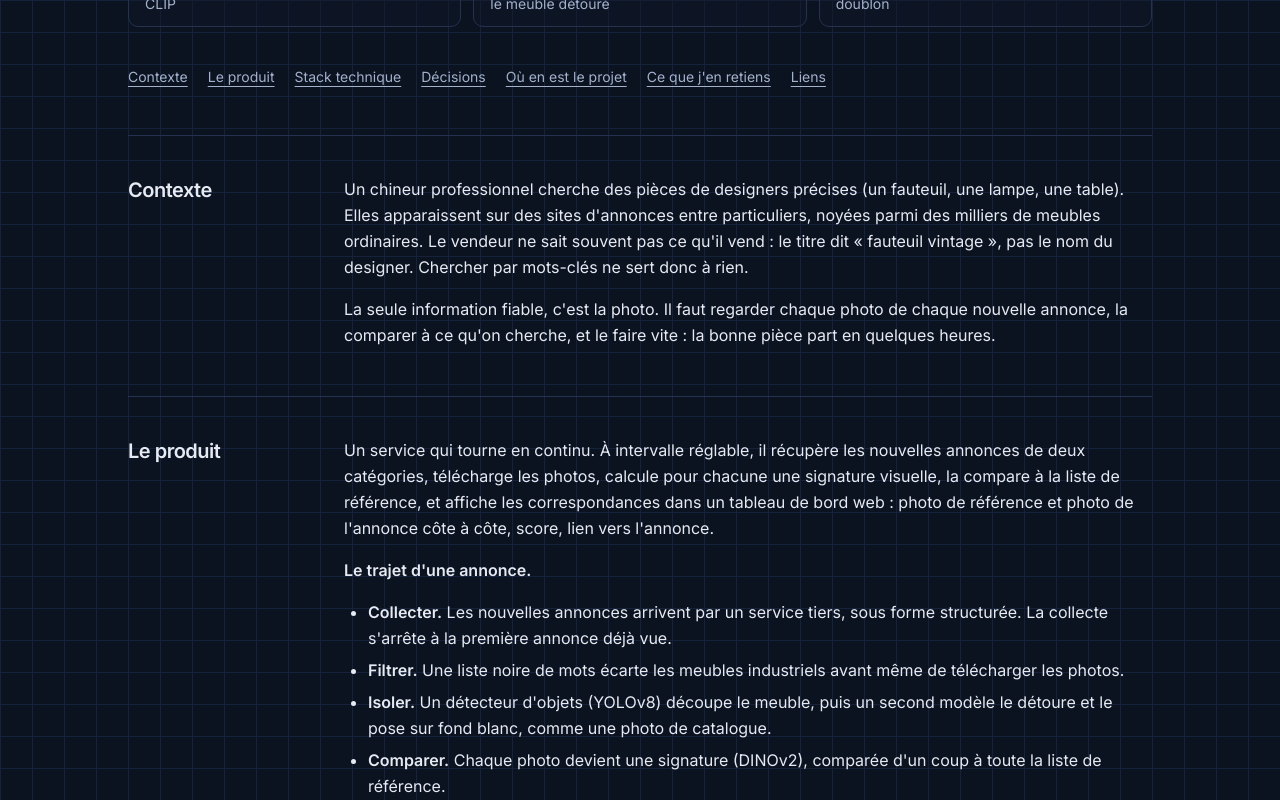
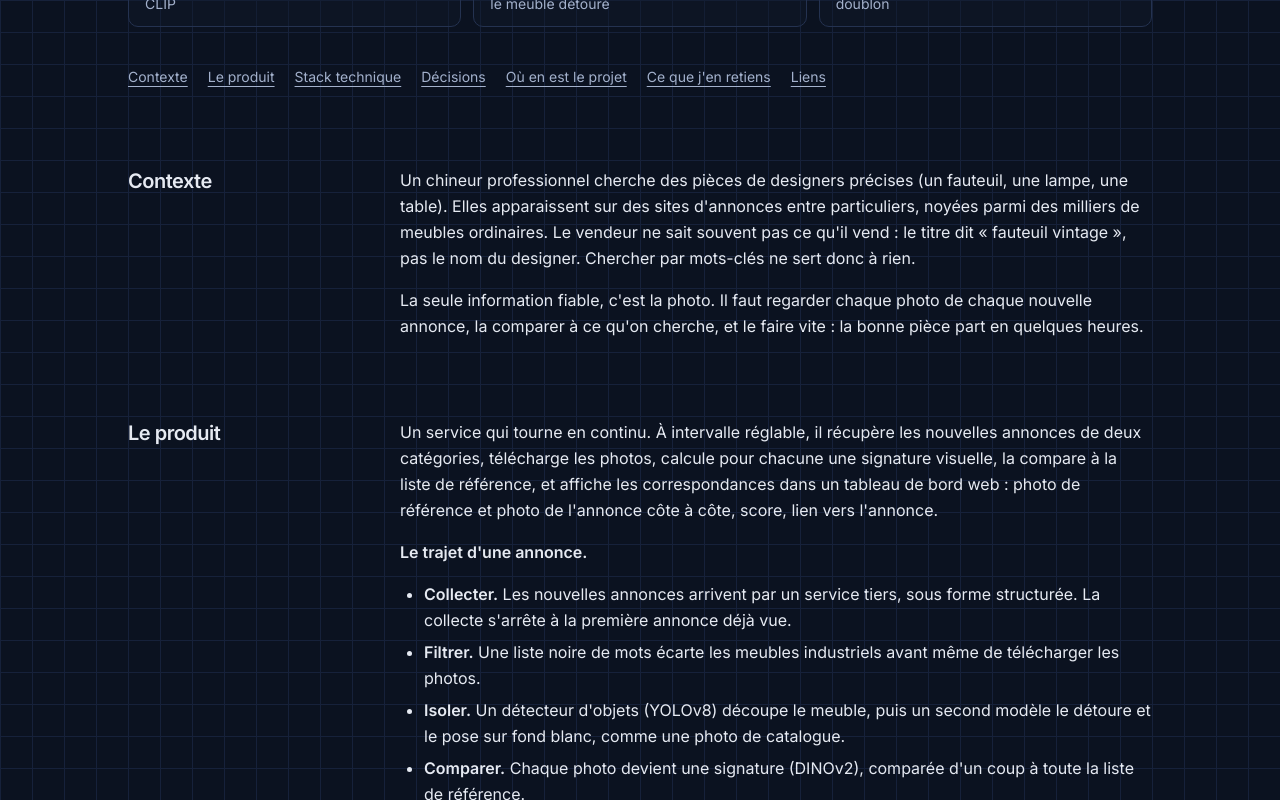
Before and after one commit to cedricgicquiaud/cedricgicquiaud.github.io, a Next.js app: page /projets/ben/ in a window 1280 px wide. Shown: the part 1120-1920 px from the top of the page. Built offline with nearby package versions, Linux system fonts and the light colour scheme.

Commit message:
fix(PFO-130): wider title gap, drop section separator lines

```diff
--- a/components/fiche.tsx
+++ b/components/fiche.tsx
@@ -42,8 +42,8 @@ function splitConstruit(html: string): { produit: string; decisions: string } {
 
 function Section({ id, titre, children }: { id: string; titre: string; children: ReactNode }) {
   return (
-    // Deux colonnes sur écran large (PFO-130) : le titre à gauche, le contenu à droite ; empilés sur téléphone.
-    <section id={id} className="mt-12 scroll-mt-8 border-t border-border pt-10 lg:grid lg:grid-cols-[11rem_minmax(0,1fr)] lg:gap-10">
+    // Deux colonnes sur écran large (PFO-130) : le titre à gauche, le contenu à droite, sans filet (le quadrillage suffit) ; empilés sur téléphone.
+    <section id={id} className="mt-20 scroll-mt-8 lg:grid lg:grid-cols-[12rem_minmax(0,1fr)] lg:gap-x-20">
       <h2 className="mb-4 text-xl font-semibold tracking-tight lg:mb-0">{titre}</h2>
       <div className="min-w-0">{children}</div>
     </section>
```
Also changed, not shown: 1 other file (tests, documents, lock files or other folders).
